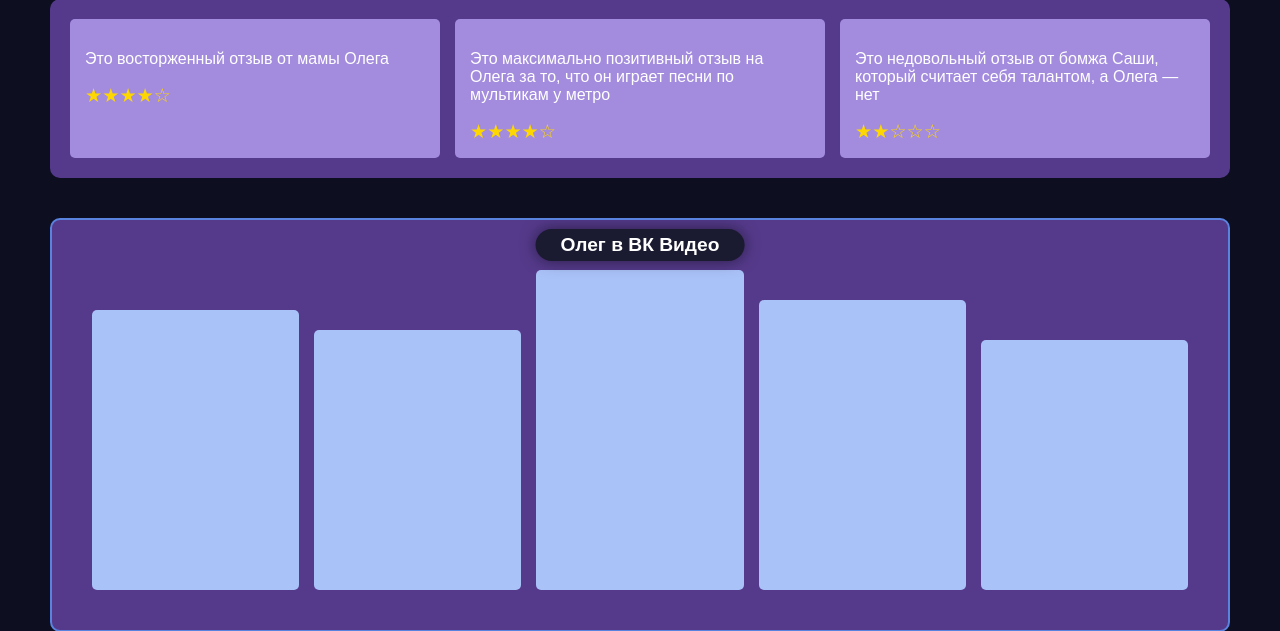
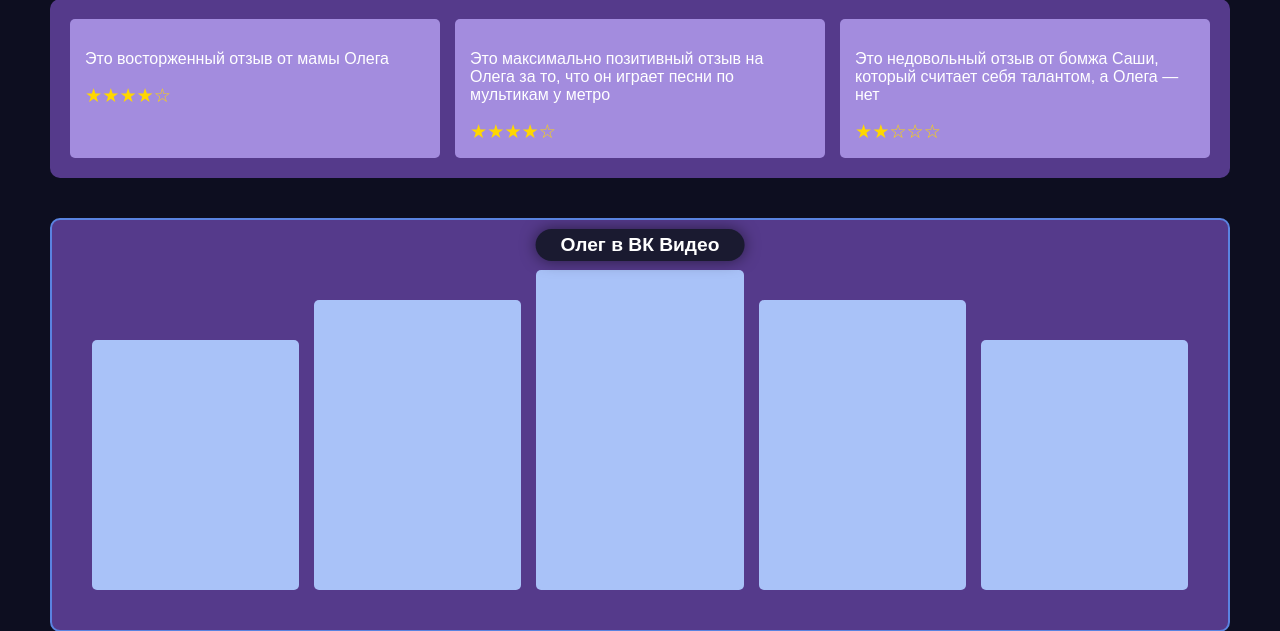
Before and after one commit to AngrieDucky/tutorial, a Python web app: template quart_/templates/index.html in a window 1280 px wide. Shown: the part 490-1121 px from the top of the page. Run offline with Jinja, Linux system fonts and the light colour scheme; the template is opened without the code that fills it, so the values that code supplies are empty.

Commit message:
prettier css

```diff
--- a/quart_/static/css/styles.css
+++ b/quart_/static/css/styles.css
@@ -136,9 +136,9 @@ section {
     background-color: #A9C2F8;
     width: calc((100% - (15px * 4)) / 5);
     border-radius: 5px;
-    height: 280px;
+    height: 250px;
 }
-.custom-video-item:nth-child(2) { height: 260px; }
+.custom-video-item:nth-child(2) { height: 290px; }
 .custom-video-item:nth-child(3) { height: 320px; }
 .custom-video-item:nth-child(4) { height: 290px; }
 .custom-video-item:nth-child(5) { height: 250px; }
--- a/test.py
+++ b/test.py
@@ -51,4 +51,4 @@ if __name__ == "__main__":
             return "this is a class"
 
     s = A()
-    print(s)
+    print(len("Константин константинович константиновский-оглы-байрам"))
```
Also changed, not shown: quart_/forms.py (+4 -3 lines), quart_/routes.py (+8 -2 lines), quart_/models.py (line endings or trailing spaces).
